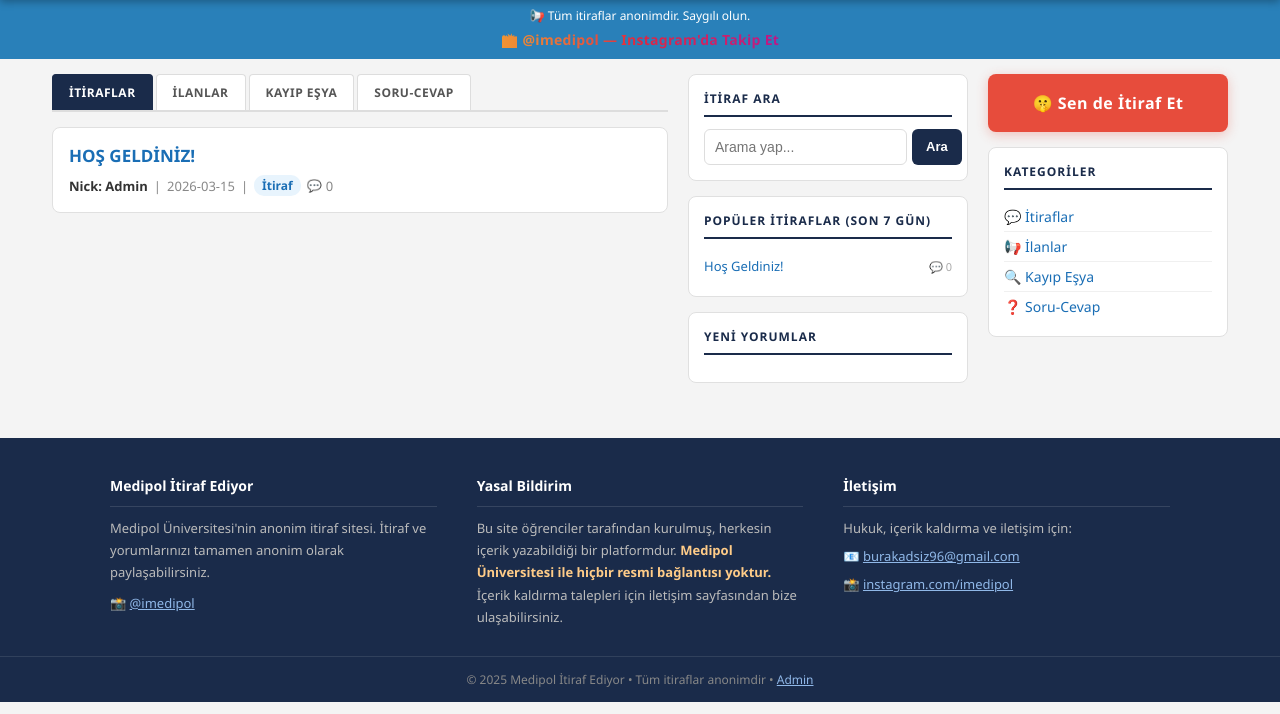
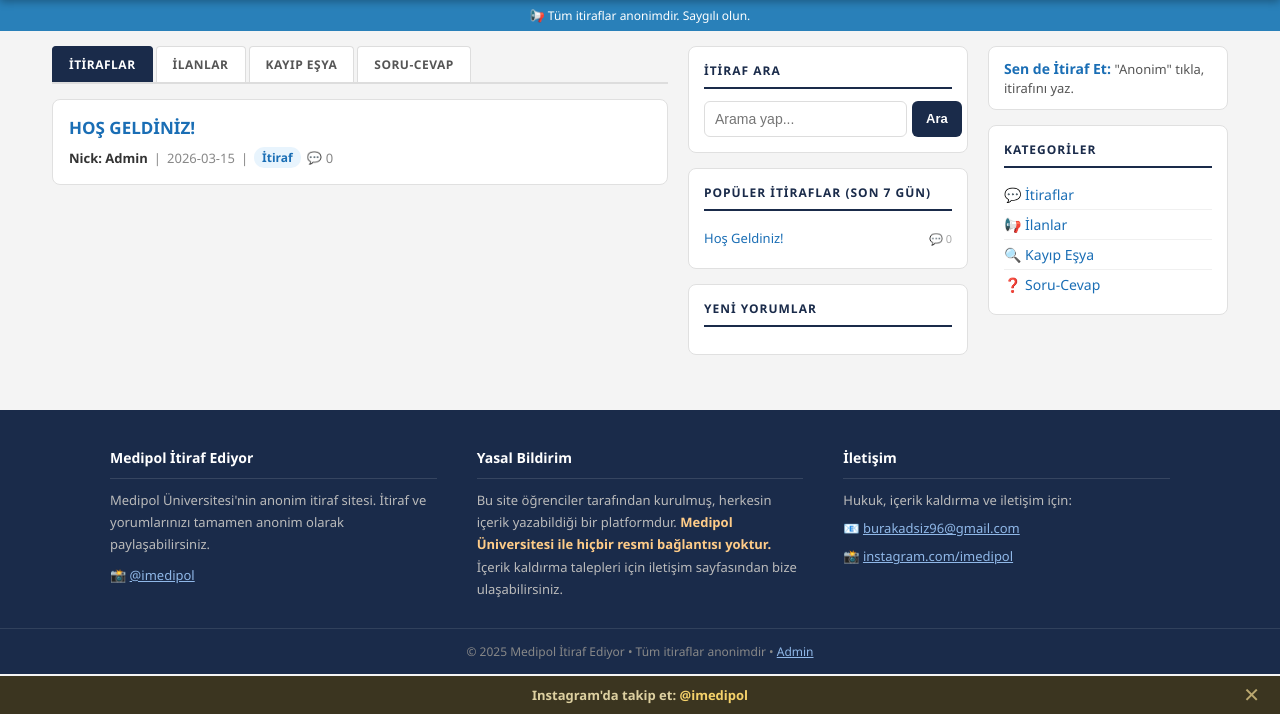
Before and after one commit to medipolitiraf/medipol-itiraf, a Flask app: page / in a window 1280 px wide. Shown: the part 86-800 px from the top of the page. Run offline with Flask 3, Linux system fonts and the light colour scheme; data comes from the database, SQL or seed files in the repository; data that the repository does not hold is empty.

Commit message:
Revert duyuru to simple bar, add YTU-style Instagram bottom banner, text-link sidebar CTA
Co-Authored-By: Claude Sonnet 4.6 <noreply@anthropic.com>

```diff
--- a/static/css/style.css
+++ b/static/css/style.css
@@ -263,28 +263,43 @@ nav a.itiraf-btn:hover { background: #c0392b; }
     background: #2980b9;
     color: #fff;
     text-align: center;
-    padding: 7px 15px 9px;
+    padding: 7px 15px;
     font-size: 12px;
-    line-height: 1.5;
-    display: flex;
-    flex-direction: column;
-    align-items: center;
-    gap: 4px;
 }
 
-.duyuru-instagram {
-    display: inline-block;
-    font-size: 14px;
-    font-weight: 800;
-    letter-spacing: 0.3px;
-    text-decoration: none;
-    background: linear-gradient(90deg, #f09433, #e6683c, #dc2743, #cc2366, #bc1888);
-    -webkit-background-clip: text;
-    -webkit-text-fill-color: transparent;
-    background-clip: text;
-    transition: opacity 0.2s;
+/* ========================
+   INSTAGRAM BAR (YTÜ stili)
+======================== */
+.instagram-bar {
+    position: fixed;
+    bottom: 0;
+    left: 0;
+    right: 0;
+    background: #3b3520;
+    color: #ddd0a0;
+    padding: 10px 20px;
+    display: flex;
+    align-items: center;
+    justify-content: center;
+    font-size: 13px;
+    font-weight: 600;
+    z-index: 998;
+    gap: 8px;
 }
-.duyuru-instagram:hover { opacity: 0.8; }
+.instagram-bar a { color: #f5d26a; text-decoration: none; }
+.instagram-bar a:hover { text-decoration: underline; }
+.instagram-bar-close {
+    position: absolute;
+    right: 16px;
+    background: none;
+    border: none;
+    color: #bba870;
+    font-size: 20px;
+    cursor: pointer;
+    line-height: 1;
+    padding: 0 4px;
+}
+.instagram-bar-close:hover { color: #fff; }
 
 /* ========================
    ANA LAYOUT
@@ -573,25 +588,20 @@ nav a.itiraf-btn:hover { background: #c0392b; }
 
 .yorum-tarih { font-size: 10px; color: #aaa; }
 
-/* SİDEBAR İTİRAF ET CTA BUTONU */
-.sidebar-itiraf-cta {
-    display: block;
-    background: #e74c3c;
-    color: #fff;
-    text-align: center;
-    padding: 18px 16px;
-    border-radius: 8px;
-    font-size: 16px;
-    font-weight: 800;
+/* SİDEBAR İTİRAF ET METİN LİNKİ */
+.sidebar-itiraf-text-card {
+    padding: 12px 15px;
+}
+.sidebar-itiraf-text {
+    color: #1a6eb5;
+    font-weight: 700;
+    font-size: 14px;
     text-decoration: none;
-    margin-bottom: 15px;
-    transition: background 0.2s, transform 0.15s;
-    letter-spacing: 0.5px;
-    box-shadow: 0 3px 12px rgba(231,76,60,0.3);
 }
-.sidebar-itiraf-cta:hover {
-    background: #c0392b;
-    transform: translateY(-1px);
+.sidebar-itiraf-text:hover { text-decoration: underline; }
+.sidebar-itiraf-sub {
+    font-size: 13px;
+    color: #555;
 }
 
 /* İTİRAF ET FORMU */
--- a/templates/base.html
+++ b/templates/base.html
@@ -85,8 +85,7 @@
 
 <!-- DUYURU BANDI -->
 <div class="duyuru">
-    <span>📢 Tüm itiraflar anonimdir. Saygılı olun.</span>
-    <a href="https://instagram.com/imedipol" target="_blank" class="duyuru-instagram">📸 @imedipol — Instagram'da Takip Et</a>
+    📢 Tüm itiraflar anonimdir. Saygılı olun.
 </div>
 
 {% block content %}{% endblock %}
@@ -118,6 +117,12 @@
         © 2025 Medipol İtiraf Ediyor &bull; Tüm itiraflar anonimdir &bull; <a href="/admin" style="color:#90b8e8;">Admin</a>
     </div>
 </footer>
+
+<!-- Instagram Takip Bandı (YTÜ tarzı) -->
+<div class="instagram-bar" id="instagramBar">
+    <span>Instagram'da takip et: <a href="https://instagram.com/imedipol" target="_blank">@imedipol</a></span>
+    <button class="instagram-bar-close" id="instagramBarClose">&#x2715;</button>
+</div>
 
 <script src="{{ url_for('static', filename='js/main.js') }}"></script>
 <script>
@@ -168,6 +173,17 @@
             navDropContent.classList.remove('open');
         });
     }
+
+    // Instagram bar dismiss
+    const igBar = document.getElementById('instagramBar');
+    const igClose = document.getElementById('instagramBarClose');
+    if (igBar && igClose) {
+        if (localStorage.getItem('igBarClosed')) igBar.style.display = 'none';
+        igClose.addEventListener('click', () => {
+            igBar.style.display = 'none';
+            localStorage.setItem('igBarClosed', '1');
+        });
+    }
 </script>
 </body>
 </html>
--- a/templates/index.html
+++ b/templates/index.html
@@ -117,7 +117,10 @@
 
     <!-- SAĞ: İTİRAF ET + KATEGORİLER -->
     <div class="sidebar-col">
-        <a href="/itiraf-et" class="sidebar-itiraf-cta">🤫 Sen de İtiraf Et</a>
+        <div class="sidebar-card sidebar-itiraf-text-card">
+            <a href="/itiraf-et" class="sidebar-itiraf-text">Sen de İtiraf Et:</a>
+            <span class="sidebar-itiraf-sub"> "Anonim" tıkla, itirafını yaz.</span>
+        </div>
 
         <!-- KATEGORİLER -->
         <div class="sidebar-card">
```
